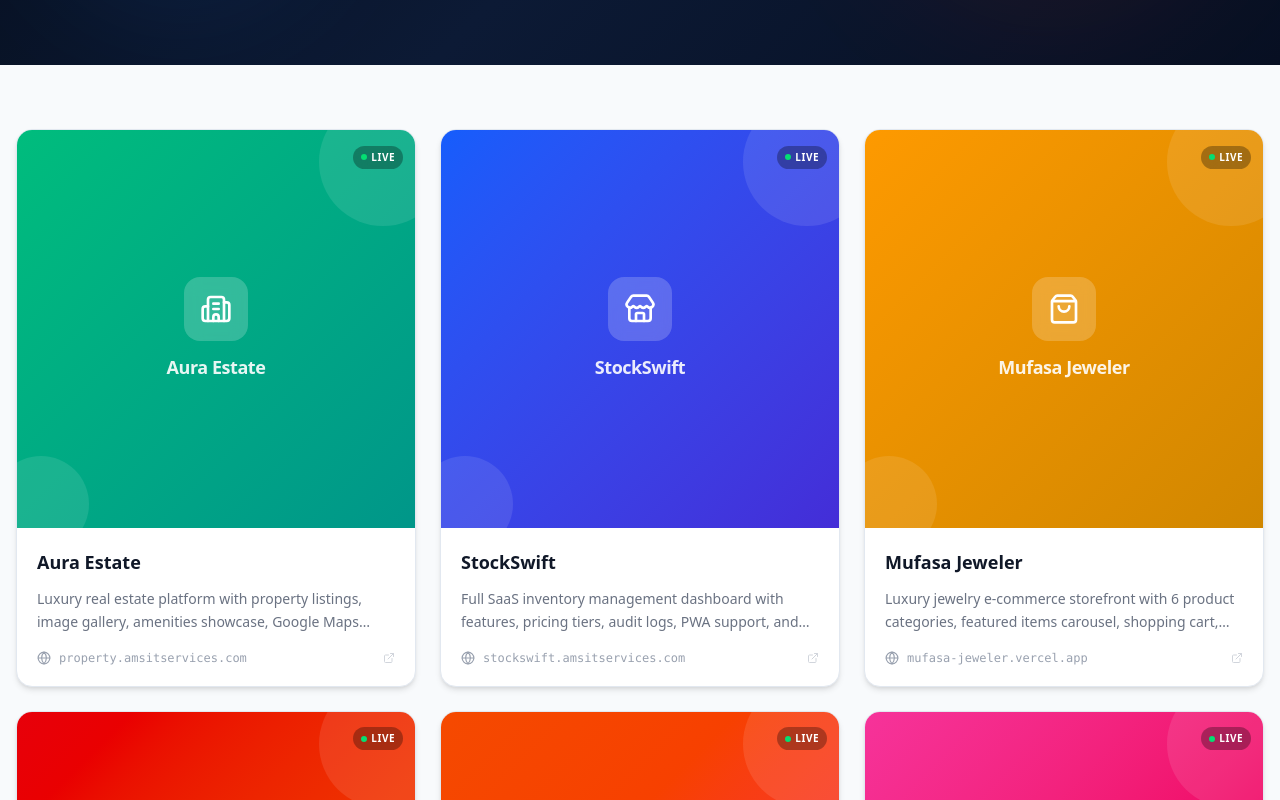
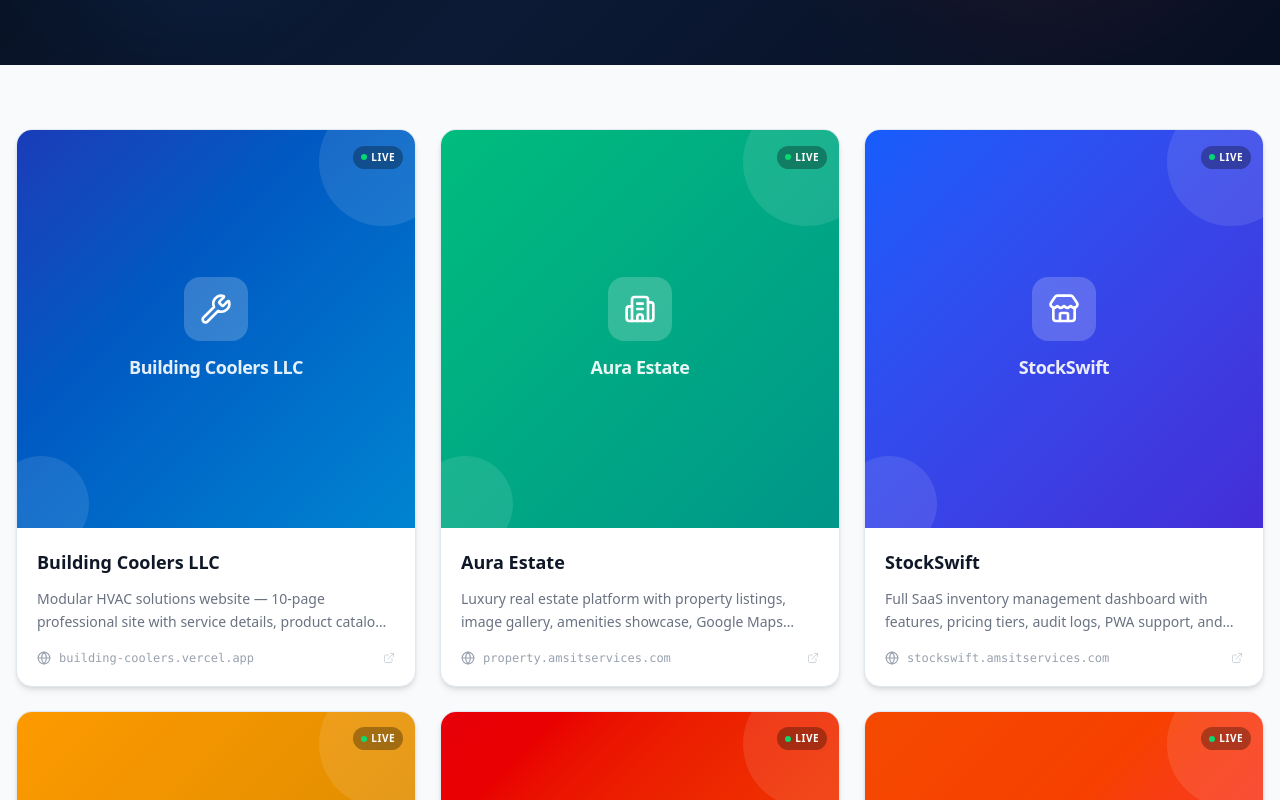
Before and after one commit to skmudassir-it/AMS_India, a Next.js app: page /recent-projects in a window 1280 px wide. Shown: the part 460-1260 px from the top of the page. Built offline with nearby package versions, Linux system fonts and the light colour scheme; no server answers.

Commit message:
feat: add Building Coolers LLC to recent projects
- Added as newest project at top of grid
- Blue gradient theme matching HVAC brand
- Links to building-coolers.vercel.app

```diff
--- a/app/recent-projects/page.tsx
+++ b/app/recent-projects/page.tsx
@@ -1,6 +1,6 @@
 import Link from "next/link"
 import { Button } from "@/components/ui/button"
-import { ExternalLink, Globe, Store, Building2, ShoppingBag, UtensilsCrossed, Heart, Users, Hotel, Briefcase } from "lucide-react"
+import { ExternalLink, Globe, Store, Building2, ShoppingBag, UtensilsCrossed, Heart, Users, Hotel, Briefcase, Wrench } from "lucide-react"
 
 export const metadata = {
   title: "Recent Projects | AMS IT Services",
@@ -17,6 +17,13 @@ interface Project {
 }
 
 const projects: Project[] = [
+  {
+    name: "Building Coolers LLC",
+    url: "https://building-coolers.vercel.app",
+    description: "Modular HVAC solutions website — 10-page professional site with service details, product catalog, project gallery, and contact system. Precision-built, plug-and-play cooling for Memphis.",
+    gradient: "from-blue-800 to-sky-600",
+    icon: Wrench,
+  },
   {
     name: "Aura Estate",
     url: "https://property.amsitservices.com",
```
